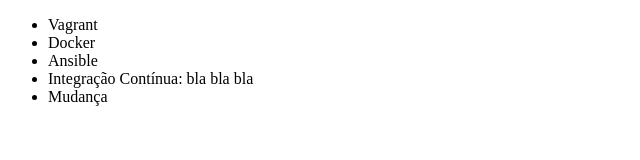
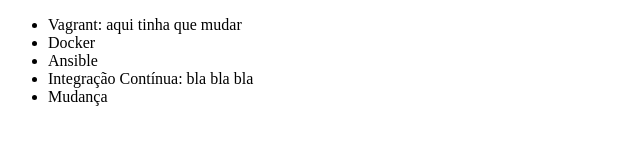
Before and after one commit to AndreMonteiroFLima/alura-git, a plain HTML site: page index.html in a window 1280 px wide. Shown: the whole page, without its empty margins (0-640 px from the left). Drawn offline with Linux system fonts and the light colour scheme.

Commit message:
Mensagem no corpo 'aqui tinha que mudar'

```diff
--- a/index.html
+++ b/index.html
@@ -6,7 +6,7 @@
 </head>
 <body>
     <ul>
-        <li>Vagrant</li>
+        <li>Vagrant: aqui tinha que mudar</li>
         <li>Docker</li>
         <li>Ansible</li>
         <li>Integração Contínua: bla bla bla</li>
```
